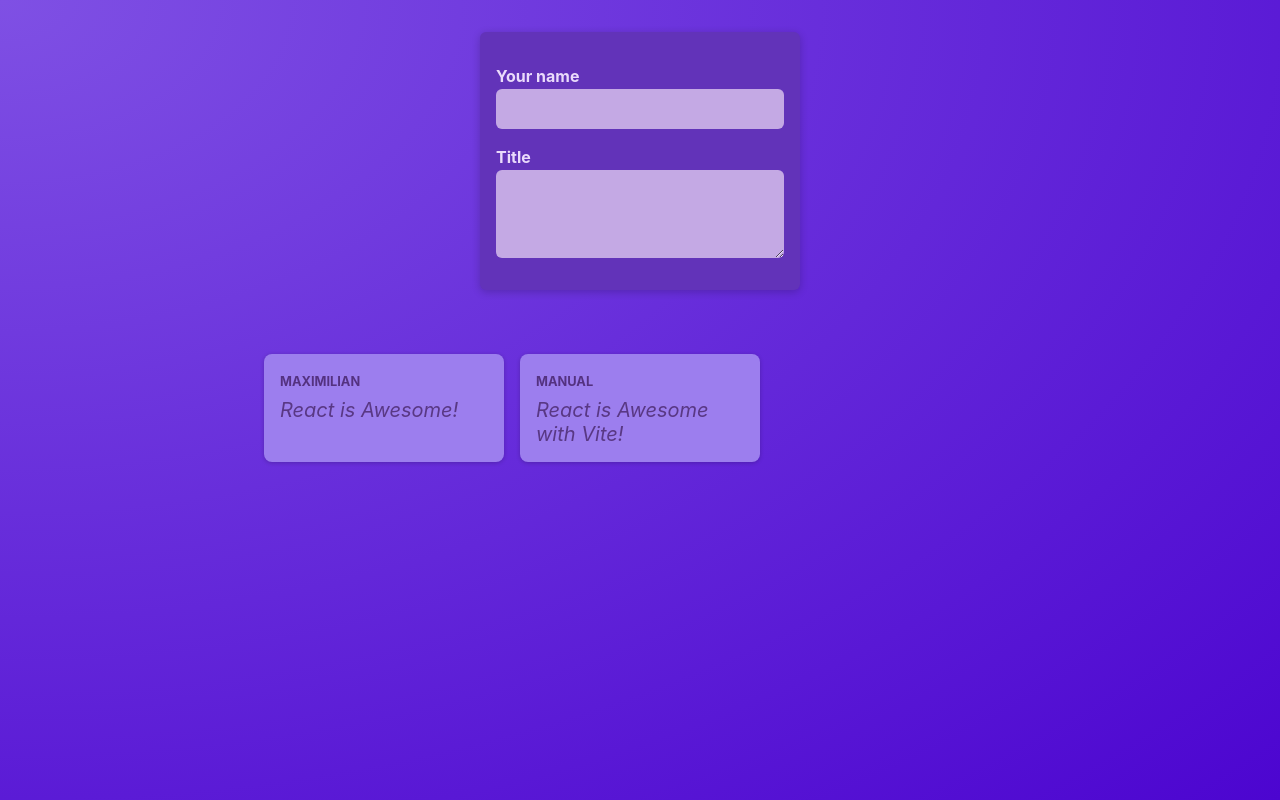
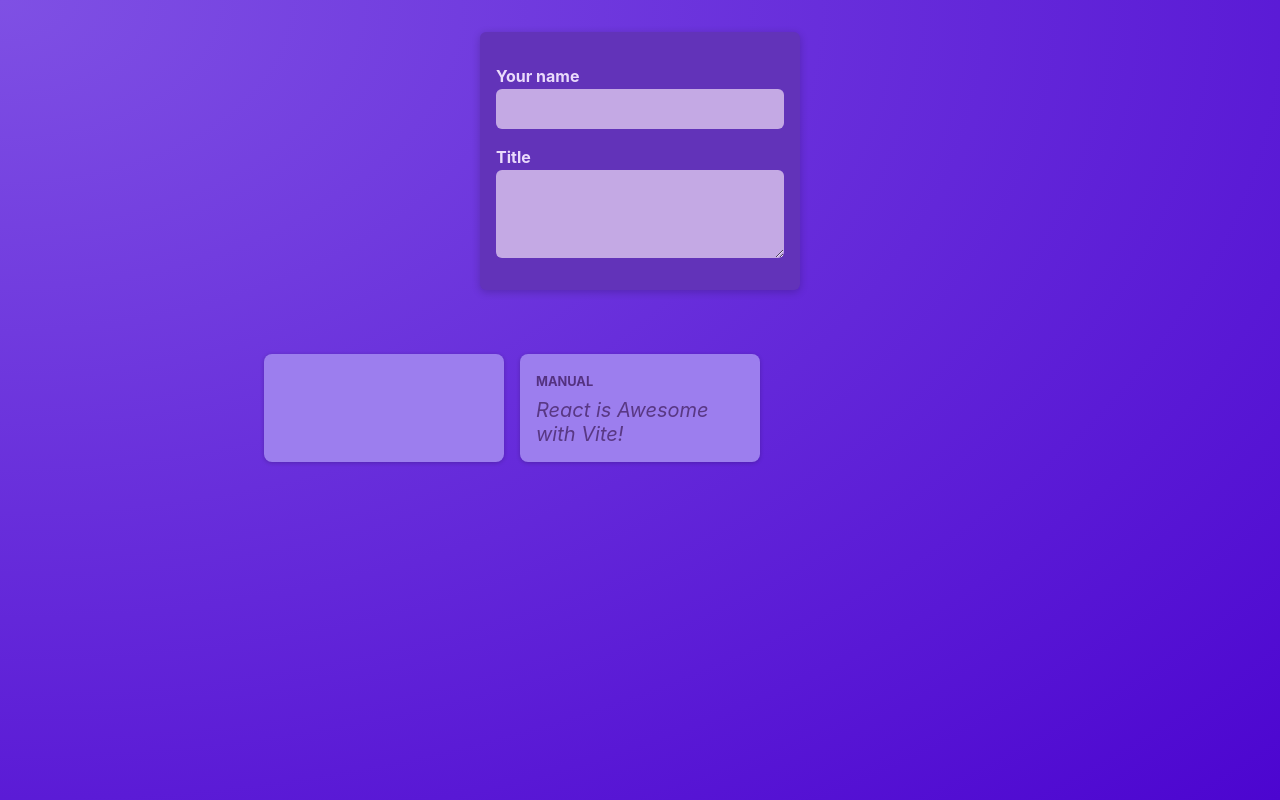
Before and after one commit to sangayt1997/react-vite-app, a React (Vite) app: page / in a window 1280 px wide. Built offline with nearby package versions, Linux system fonts and the light colour scheme.

Commit message:
lifting state up in other component

```diff
--- a/src/components/new-post/new-post.jsx
+++ b/src/components/new-post/new-post.jsx
@@ -1,18 +1,16 @@
+import React from "react";
 import classes from './new-post.module.css';
 
-function NewPost() {
-    function changeTitleHandler(event) {
-        console.log(event.target.value);
-    }
+function NewPost(props) {
     return (
         <form className={classes.form}>
             <p>
                 <label htmlFor="name">Your name</label>
-                <input type="text" id="name" required />
+                <input type="text" id="name" required onChange={props.onAuthorChange}/>
             </p>
             <p>
                 <label htmlFor="title">Title</label>
-                <textarea id="title" required rows={3} onChange={changeTitleHandler}/>
+                <textarea id="title" required rows={3} onChange={props.onTitleChange}/>
             </p>
         </form>
     );
--- a/src/components/posts-list/posts-list.jsx
+++ b/src/components/posts-list/posts-list.jsx
@@ -1,14 +1,26 @@
+import { useState } from "react";
 import classes from "./posts-list.module.css";
 import Post from "../post/post.jsx";
 import NewPost from "../new-post/new-post.jsx";
 
 function PostsList() {
+    const [enteredTitle, setEnteredTitle] = useState('');
+    const [enteredAuthor, setEnteredAuthor] = useState('')
+
+    function titleChangeHandle(event) {
+        setEnteredTitle(event.target.value);
+    }
+
+    function authorChangeHandler(event) {
+        setEnteredAuthor(event.target.value);
+    }
+
     return (
         <>
-            <NewPost />
+            <NewPost onAuthorChange={authorChangeHandler} onTitleChange={titleChangeHandle}/>
             <ul className={classes.posts}>
-                <Post author="Maximilian" title="React is Awesome!" />
-                <Post author="Manual" title="React is Awesome with Vite!" />
+                <Post author={enteredAuthor} title={enteredTitle}/>
+                <Post author="Manual" title="React is Awesome with Vite!"/>
             </ul>
         </>
     )
```
